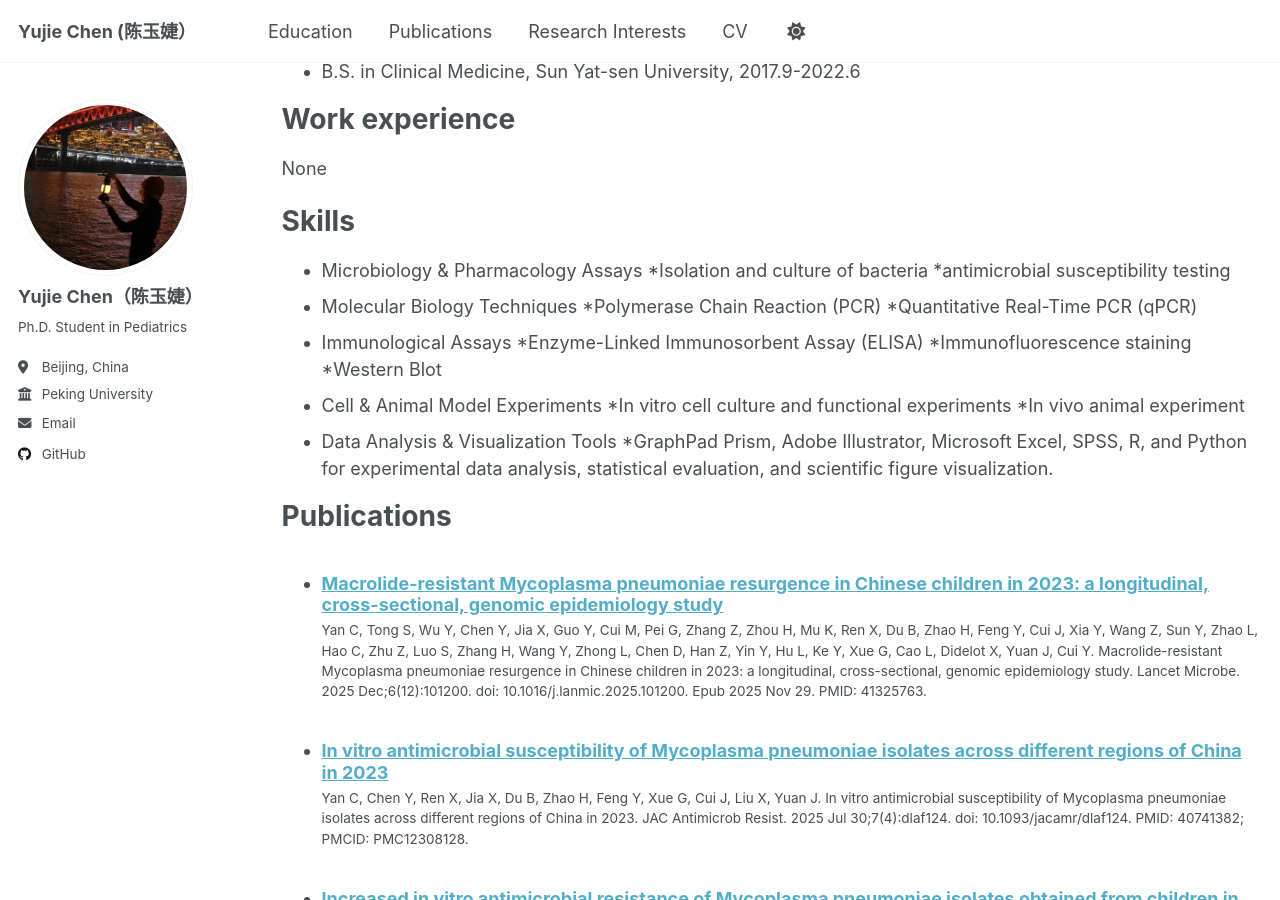
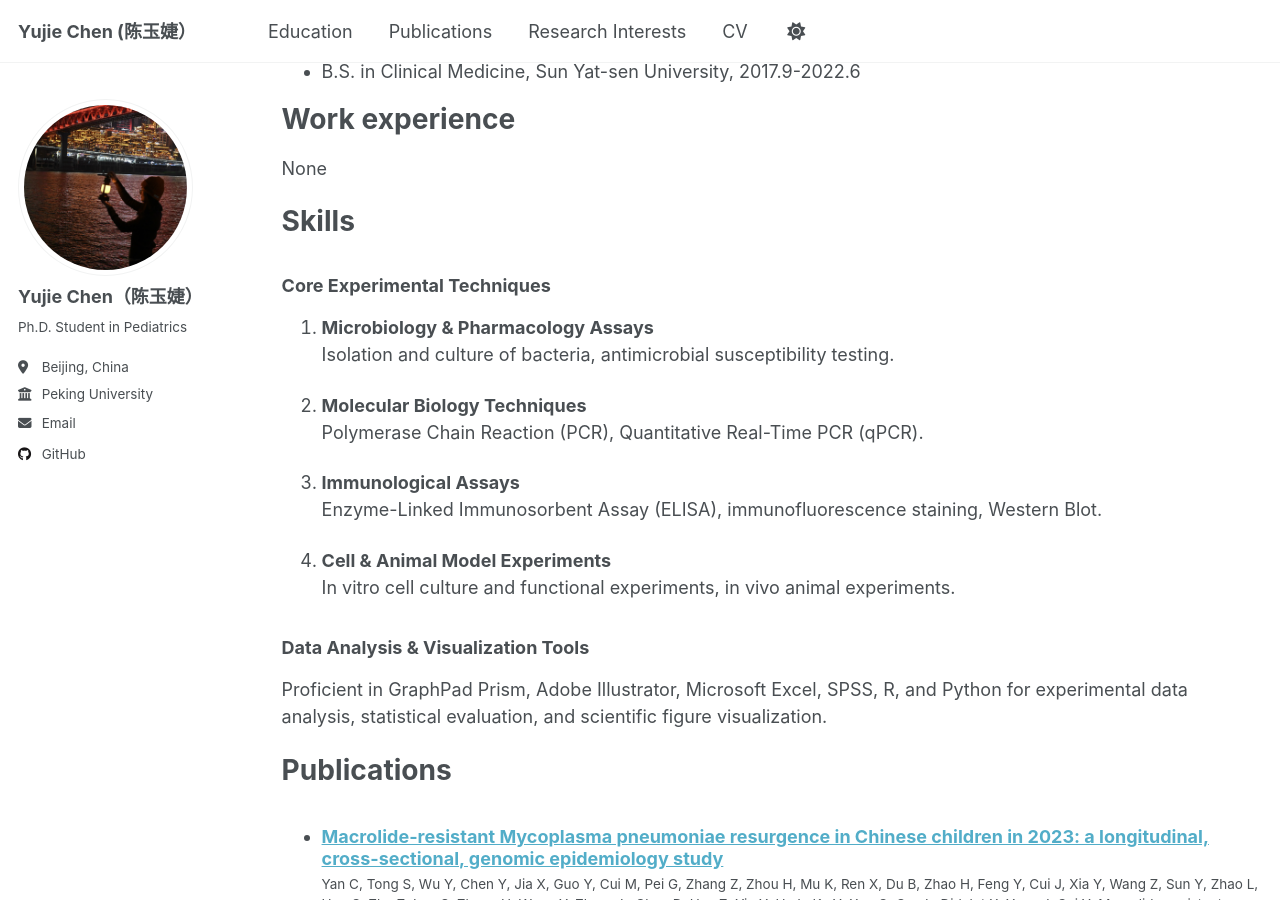
Before and after one commit to yujie7799/yujie7799.github.io, a Jekyll site: the page built from _pages/cv.md, in a window 1280 px wide and 900 px high, scrolled down 207 px. Built offline with Jekyll 4.4.1, drawn with Linux system fonts in a browser that asks for light colours; a script that is not in the unit is left out.

Commit message:
Update cv.md

```diff
--- a/_pages/cv.md
+++ b/_pages/cv.md
@@ -21,21 +21,21 @@ None
 
 Skills
 ======
-* Microbiology & Pharmacology Assays
-  *Isolation and culture of bacteria
-  *antimicrobial susceptibility testing
-* Molecular Biology Techniques
-  *Polymerase Chain Reaction (PCR)
-  *Quantitative Real-Time PCR (qPCR)
-* Immunological Assays
-  *Enzyme-Linked Immunosorbent Assay (ELISA)
-  *Immunofluorescence staining
-  *Western Blot
-* Cell & Animal Model Experiments
-  *In vitro cell culture and functional experiments
-  *In vivo animal experiment
-* Data Analysis & Visualization Tools
-  *GraphPad Prism, Adobe Illustrator, Microsoft Excel, SPSS, R, and Python for experimental data analysis, statistical evaluation,       and scientific figure visualization.
+### Core Experimental Techniques
+1. **Microbiology & Pharmacology Assays**
+Isolation and culture of bacteria, antimicrobial susceptibility testing.
+
+2. **Molecular Biology Techniques**
+Polymerase Chain Reaction (PCR), Quantitative Real-Time PCR (qPCR).
+
+3. **Immunological Assays**
+Enzyme-Linked Immunosorbent Assay (ELISA), immunofluorescence staining, Western Blot.
+
+4. **Cell & Animal Model Experiments**
+In vitro cell culture and functional experiments, in vivo animal experiments.
+
+### Data Analysis & Visualization Tools
+Proficient in GraphPad Prism, Adobe Illustrator, Microsoft Excel, SPSS, R, and Python for experimental data analysis, statistical evaluation, and scientific figure visualization.
 
 Publications
 ======
```
